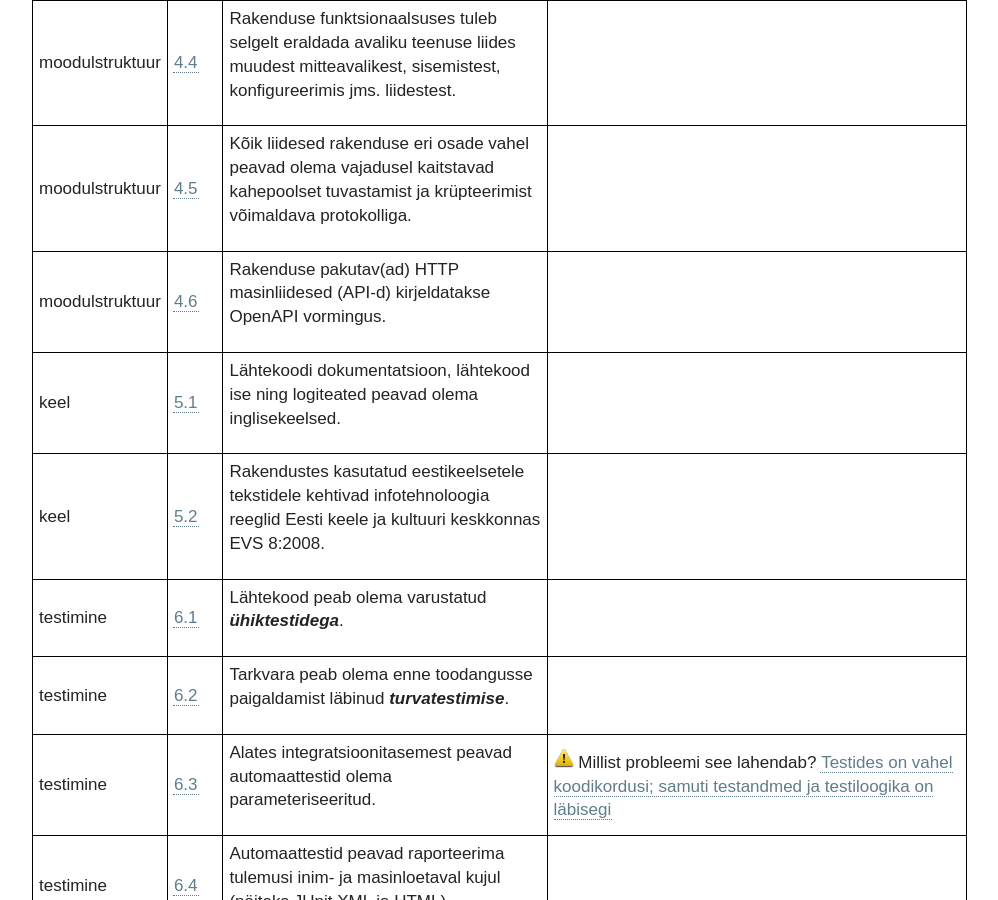
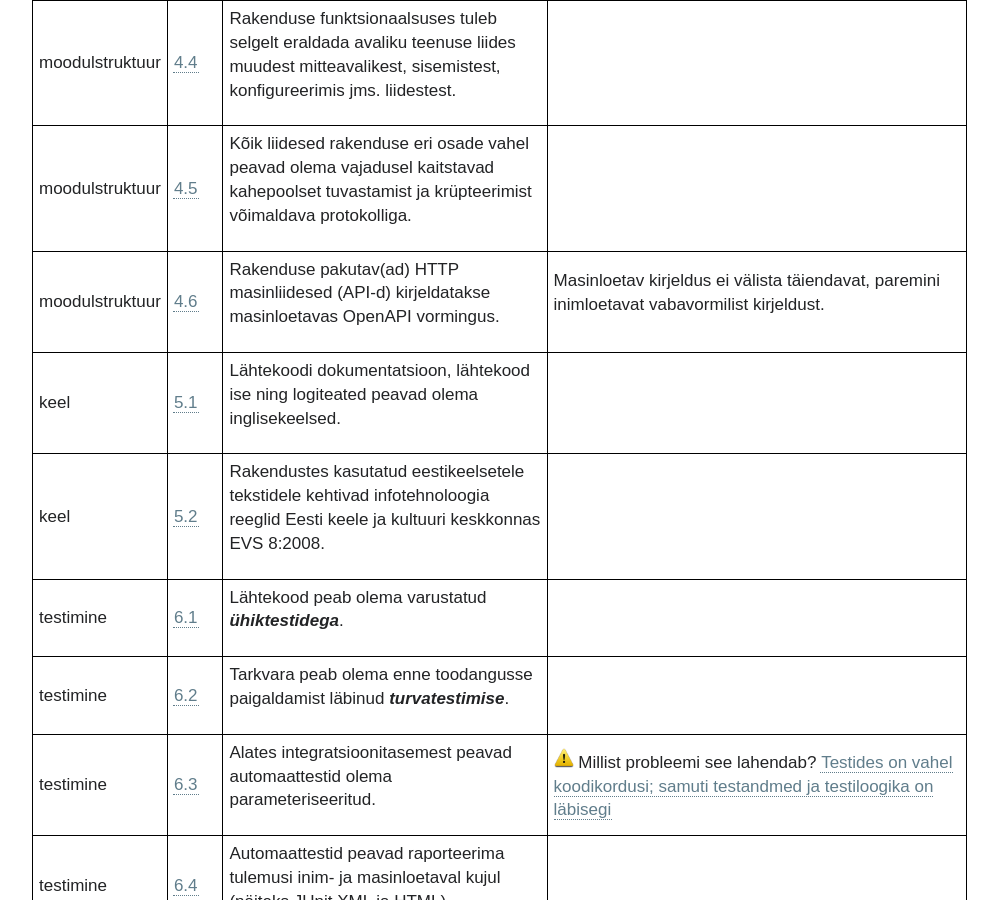
Before and after one commit to e-gov/MFN, a Jekyll site: the page built from index.md, in a window 1280 px wide and 900 px high, scrolled down 2635 px. Shown: the whole window, without its empty margins (0-998 px from the left). Built offline with Jekyll 4.4.1, drawn with Linux system fonts in a browser that asks for light colours; our own code applies the rules of GitHub Pages for plain Markdown files.

Commit message:
Lisatud selgitus nõudele 8.5

```diff
--- a/_data/Nouded.yml
+++ b/_data/Nouded.yml
@@ -47,8 +47,8 @@
       son: 'Kõik liidesed rakenduse eri osade vahel peavad olema vajadusel kaitstavad kahepoolset tuvastamist ja krüpteerimist võimaldava protokolliga.'
       sel: ''
     - nr: 6
-      son: 'Rakenduse pakutav(ad) HTTP masinliidesed (API-d) kirjeldatakse OpenAPI vormingus.'
-      sel: ''
+      son: 'Rakenduse pakutav(ad) HTTP masinliidesed (API-d) kirjeldatakse masinloetavas OpenAPI vormingus.'
+      sel: 'Masinloetav kirjeldus ei välista täiendavat, paremini inimloetavat vabavormilist kirjeldust.'
 - kategooria:
   nimetus: 'keel'
   nouded:
```
